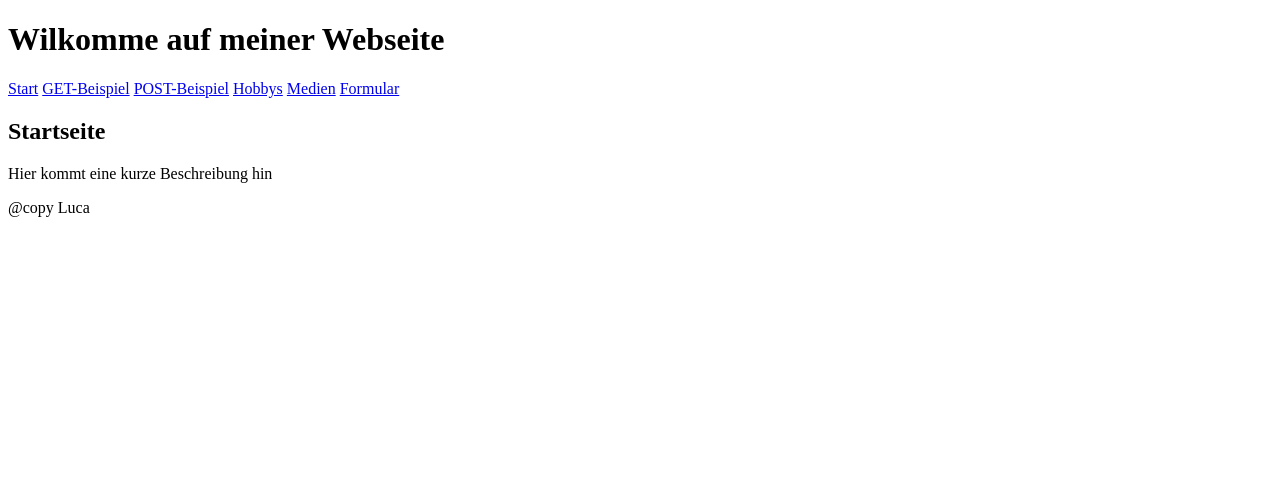
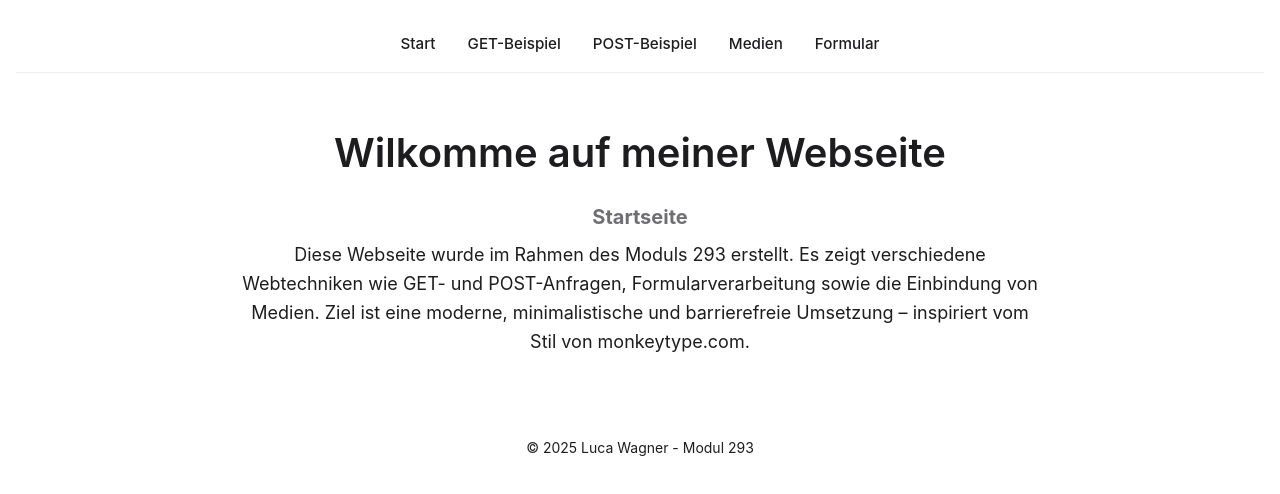
Before and after one commit to Laser-Luca/Modul-293, a plain HTML site: page HTML/index.html in a window 1280 px wide. Drawn offline with Linux system fonts and the light colour scheme.

Commit message:
änderung an style und navbar

```diff
--- a/CSS/style.css
+++ b/CSS/style.css
@@ -0,0 +1,109 @@
+:root {
+    --font: -apple-system, BlinkMacSystemFont, "Segoe UI", Roboto, sans-serif;
+    --text: #1d1d1f;
+    --gray: #6e6e73;
+    --accent: #0071e3;
+    --bg: #ffffff;
+  }
+
+  * {
+    margin: 0;
+    padding: 0;
+    box-sizing: border-box;
+  }
+
+  /* Grundlayout */
+.nav-wrapper {
+  display: flex;
+  justify-content: center;
+  align-items: center;
+  position: relative;
+}
+
+  /* Menübutton (Burger) */
+.menu-toggle {
+  display: none;
+  font-size: 2rem;
+  background: none;
+  border: none;
+  color: var(--text);
+  cursor: pointer;
+  position: absolute;
+  left: 1rem;
+  top: 0.5rem;
+}
+
+  body {
+    background: var(--bg);
+    color: var(--text);
+    font-family: var(--font);
+    line-height: 1.6;
+    font-size: 1.125rem;
+    padding: 2rem 1rem;
+  }
+
+  header {
+    display: flex;
+    justify-content: center;
+    padding-bottom: 1rem;
+    border-bottom: 1px solid #eee;
+  }
+
+  nav {
+    display: flex;
+    gap: 2rem;
+    font-size: 0.95rem;
+  }
+
+  nav a {
+    text-decoration: none;
+    color: var(--text);
+    font-weight: 500;
+  }
+
+  nav a:hover {
+    color: var(--accent);
+  }
+
+  main {
+    max-width: 800px;
+    margin: 3rem auto;
+    text-align: center;
+  }
+
+  h1 {
+    font-size: 2.5rem;
+    font-weight: 600;
+    margin-bottom: 1rem;
+  }
+
+  h2 {
+    font-size: 1.25rem;
+    color: var(--gray);
+    margin-bottom: 0.5rem;
+  }
+
+  p {
+    color: var(--text);
+    margin-bottom: 1.5rem;
+  }
+
+  aside {
+    margin-top: 3rem;
+    padding: 1.5rem;
+    background: #f5f5f7;
+    border-radius: 12px;
+  }
+
+  footer {
+    text-align: center;
+    font-size: 0.875rem;
+    color: var(--gray);
+    padding: 2rem 0;
+  }
+
+  .formular {
+    text-align: left;
+    margin: 3rem auto;
+    max-width: 800px;
+  }
--- a/HTML/index.html
+++ b/HTML/index.html
@@ -19,33 +19,39 @@
   <meta name="google" content="notranslate">
   <meta name="firefox" content="notranslate">
 
+  <link rel="stylesheet" href="../CSS/style.css">
+
   <title>Meine Webseite für Modul 293</title>
 </head>
 
 <body>
 
   <header>
-    <h1>Wilkomme auf meiner Webseite</h1>
     <nav>
       <a href="index.html">Start</a>
       <a href="get.html">GET-Beispiel</a>
       <a href="post.html">POST-Beispiel</a>
-      <a href="hobbys.html">Hobbys</a>
       <a href="medien.html">Medien</a>
       <a href="formular.html">Formular</a>
     </nav>
   </header>
 
   <main>
-    <!-- START -->
-    <section id="start">
+    <h1>Wilkomme auf meiner Webseite</h1>
+    <section>
       <h2>Startseite</h2>
-      <p>Hier kommt eine kurze Beschreibung hin</p>
+      <p>
+        Diese Webseite wurde im Rahmen des Moduls 293 erstellt. Es zeigt verschiedene Webtechniken wie
+        GET- und POST-Anfragen, Formularverarbeitung sowie die Einbindung von Medien. Ziel ist eine moderne,
+        minimalistische und barrierefreie Umsetzung – inspiriert vom Stil von monkeytype.com.
+      </p>
     </section>
   </main>
+
   <footer>
-    <p>@copy Luca</p>
+    <p>&copy; 2025 Luca Wagner - Modul 293</p>
   </footer>
 </body>
 
+
 </html>
```
Also changed, not shown: HTML/formular.html (+9 -4 lines), HTML/get.html (+3 -2 lines), HTML/medien.html (+6 -2 lines), HTML/post.html (+3 -2 lines).
